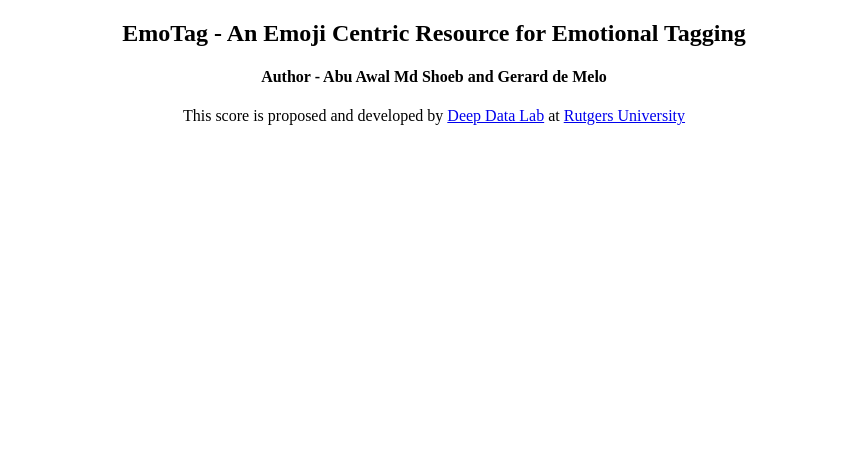
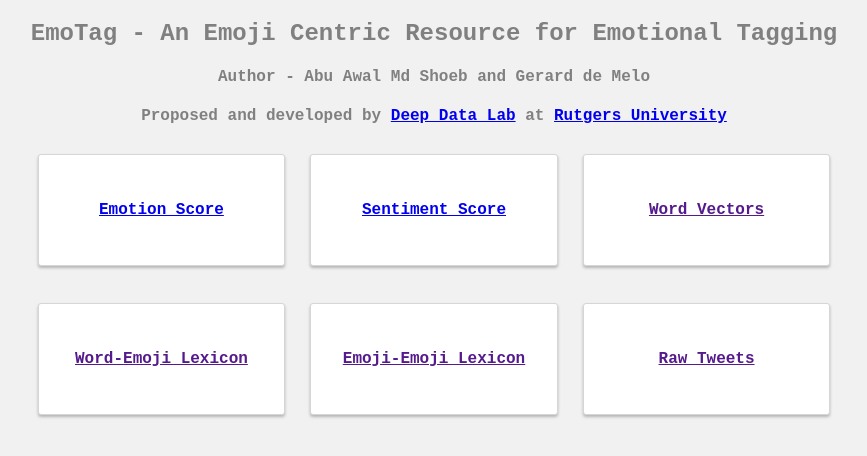
Before and after one commit to abushoeb/EmoTag, a plain HTML site: page index.html in a window 1280 px wide. Shown: the whole page, without its empty margins (206-1073 px from the left). Drawn offline with Linux system fonts and the light colour scheme.

Commit message:
landing page added

```diff
--- a/index.html
+++ b/index.html
@@ -8,24 +8,42 @@
     <title>EmoTag - Dataset and Results</title>
     <meta name="author" content="Abu Shoeb">
     <meta content="EmoTag - emojis emotion score" />
+    <link rel="stylesheet" href="./style.css">
 
-
-    <!-- HTML5 shim and Respond.js for IE8 support of HTML5 elements and media queries -->
-    <!--[if lt IE 9]>
-      <script type="text/javascript" src="https://oss.maxcdn.com/html5shiv/3.7.2/html5shiv.min.js"></script>
-      <script type="text/javascript" src="https://oss.maxcdn.com/respond/1.4.2/respond.min.js"></script>
-    <![endif]-->
   </head>
 
   <body>
-    <div class="container-fluid">
+
 
       <h2 align="center">EmoTag - An Emoji Centric Resource for Emotional Tagging</h2>
       <h4 align="center">Author - Abu Awal Md Shoeb and Gerard de Melo</h3>
-      <p align="center">This score is proposed and developed by <a href="http://gerard.demelo.org/lab.html">Deep Data Lab</a> at <a href="https://www.cs.rutgers.edu/">Rutgers University</a>
+      <p align="center">Proposed and developed by <a href="http://gerard.demelo.org/lab.html">Deep Data Lab</a> at <a href="https://www.cs.rutgers.edu/">Rutgers University</a>
 
-    </div><!-- /.container -->
 
+
+    <div class="box-wrap">
+        <div class="box">
+            <a href="https://abushoeb.github.io/emotag/emotion/"><p>Emotion Score</p></a>
+        </div>
+        <div class="box">
+            <a href="https://www.shoeb.info/emotag/sentiment/"><p>Sentiment Score</p></a>
+        </div>
+        <div class="box">
+            <a href=""><p>Word Vectors</p></a>
+        </div>
+    </div>
+
+    <div class="box-wrap">
+        <div class="box">
+            <a href=""><p>Word-Emoji Lexicon</p></a>
+        </div>
+        <div class="box">
+            <a href=""><p>Emoji-Emoji Lexicon</p></a>
+        </div>
+        <div class="box">
+            <a href=""><p>Raw Tweets</p></a>
+        </div>
+    </div>
 
 
 
--- /dev/null
+++ b/style.css
@@ -0,0 +1,45 @@
+body{
+  background:#f1f1f1;
+  font-family: 'Inconsolata', monospace;
+  font-weight:bold;
+  color:gray;
+  text-align:center;
+  -webkit-font-smoothing: antialiased;
+}
+.box-wrap{
+  display:flex;
+  align-items:center;
+  justify-content:center;
+/*
+  margin:10%;
+*/
+  margin:1%;
+}
+.box{
+  padding:30px;
+/*
+  margin:2%;
+*/
+  margin:1%;
+  background:white;
+/*
+  width:30%;
+*/
+  width:15%;
+  border:1px solid #d6d6d6;
+  box-shadow:0 2px 3px 0px rgba(0,0,0,0.25);
+  border-radius:3px;
+  transition:.2s all;
+}
+.box-wrap:hover .box{
+  filter:blur(3px);
+  opacity:.5;
+  transform: scale(.98);
+  box-shadow:none;
+}
+.box-wrap:hover .box:hover{
+  transform:scale(1);
+  filter:blur(0px);
+  opacity:1;
+  box-shadow:0 8px 20px 0px rgba(0,0,0,0.125);
+}
```
